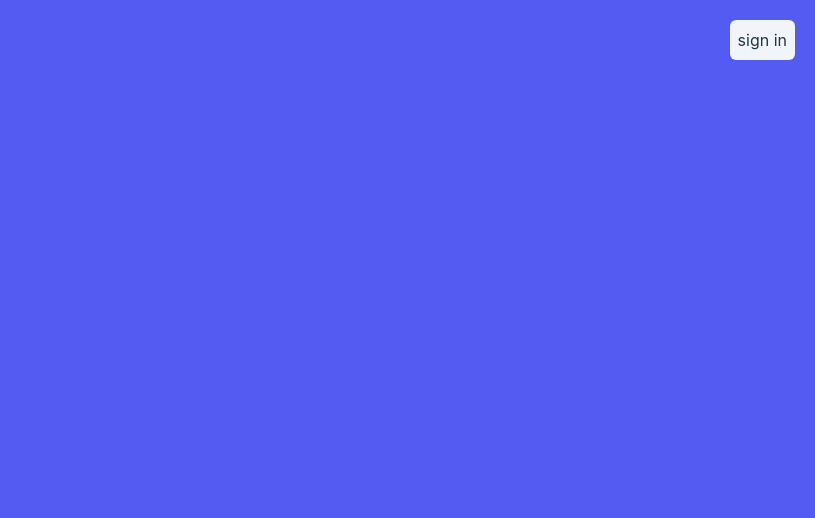
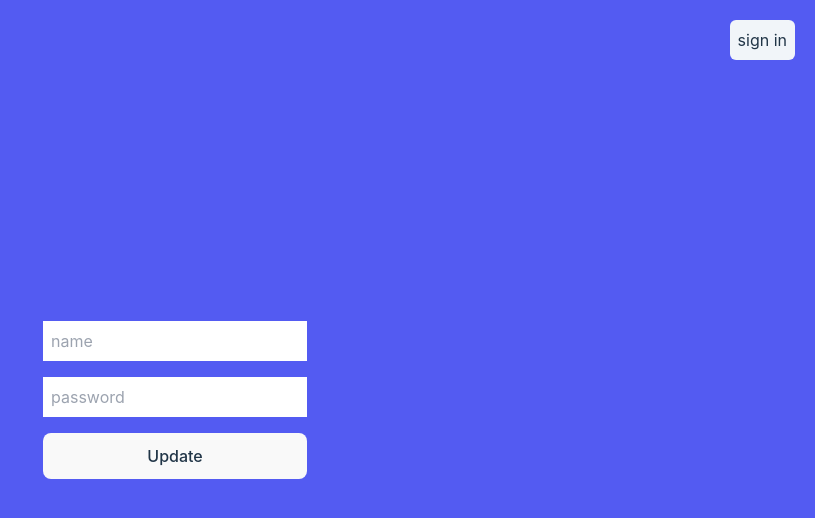
Before and after one commit to HimitsuTH/Project_React_typescript, a React (Vite) app: page /user in a window 1280 px wide. Before the commit this address had no page. Shown: the top 518 px of the page, without its empty margins (465-1280 px from the left). Built offline with nearby package versions, Linux system fonts and the light colour scheme.

Commit message:
`Add` EditUser

```diff
--- a/src/App.tsx
+++ b/src/App.tsx
@@ -4,6 +4,7 @@ import Login from "@/components/pages/Login";
 import Index from "@/components/pages/Index";
 import Navbar from "@/components/header/Navbar";
 import Brand_id from "@/components/pages/Brand.id";
+import EditUser from "./components/pages/user/EditUser";
 
 import React, { useEffect, useMemo, useState } from "react";
 import { Routes, Route, useLocation } from "react-router-dom";
@@ -12,7 +13,7 @@ function App() {
   const [path, setPath] = useState<boolean>(true);
   const location = useLocation();
   const usePathname = () => {
-    if (location.pathname === "/user/login") {
+    if (location.pathname === "/login") {
       setPath(true);
     } else {
       setPath(false);
@@ -30,8 +31,9 @@ function App() {
       <div className="">
         <Routes>
           <Route path="/" element={<Index />} />
-          <Route path="/user/login" element={<Login />} />
+          <Route path="/login" element={<Login />} />
           <Route path="/shop/brand/:id" element={<Brand_id />} />
+          <Route path="/user" element={<EditUser />} />
         </Routes>
       </div>
     </div>
--- a/src/components/header/Navbar.tsx
+++ b/src/components/header/Navbar.tsx
@@ -47,6 +47,7 @@ const navbar = ({ path }: Props) => {
           .then((data) => {
             setUser(data.data.user);
             setLoading(false);
+            setToggle(true);
           });
       }
     } catch (err) {
@@ -74,10 +75,19 @@ const navbar = ({ path }: Props) => {
           <Skeleton variant="rectangular" className="w-60" height={50} />
         ) : (
           <div className="flex place-items-center">
-            <EditIcon/>
-            <p className="text-white mr-5 select-none">{user?.email}</p>
+            {/* <p className="text-white select-none">{user?.email}</p> */}
+            <p className="text-white select-none">{user?.name}</p>
             <Link
-              to={"/user/login"}
+              to={toggle ? "/user" : "/"}
+              onClick={() => setToggle(!toggle)}
+            >
+              <EditIcon
+                className="text-white mx-3 cursor-pointer"
+                sx={{ "&:hover": { color: "#b9bdff" } }}
+              />
+            </Link>
+            <Link
+              to={"/login"}
               className="bg-slate-100 p-2 rounded-md"
               onClick={handleToken}
             >
@@ -86,7 +96,7 @@ const navbar = ({ path }: Props) => {
           </div>
         )
       ) : (
-        <Link to={"/user/login"} className="bg-slate-100 p-2 rounded-md">
+        <Link to={"/login"} className="bg-slate-100 p-2 rounded-md">
           sign in
         </Link>
       )}
--- a/src/components/pages/Login.tsx
+++ b/src/components/pages/Login.tsx
@@ -5,7 +5,7 @@ import { useNavigate } from "react-router-dom";
 import { BiUserCircle } from "react-icons/bi";
 import { AiOutlineLock } from "react-icons/ai";
 
-interface Login {
+export interface Login {
   email?: string;
   password?: string;
 }
--- /dev/null
+++ b/src/components/pages/user/EditUser.tsx
@@ -0,0 +1,73 @@
+import React, { useState } from "react";
+
+import axios from "axios";
+import { Token } from "../Login";
+import { useNavigate } from "react-router-dom";
+
+function EditUser() {
+  const [userName, setUserName] = useState<string>("");
+  const [password, setPassword] = useState<string>("");
+  const navigate = useNavigate();
+//   const [message, setMessage] = useState<string>("");
+  const tokenString = localStorage.getItem("token");
+  let token: Token | null = tokenString ? JSON.parse(tokenString) : null;
+
+  const alertText = (msg: string) => {
+    alert(msg);
+    navigate("/", {replace: true})
+    window.location.reload();
+  };
+
+  const submitUpdate = async (e: React.FormEvent<HTMLFormElement>) => {
+    e.preventDefault();
+    const config = {
+      headers: {
+        Authorization: `Bearer ${token?.access_token}`,
+      },
+    };
+    if (token) {
+      const res = await axios
+        .put(
+          `${import.meta.env.VITE_URL}/user/me`,
+          {
+            name: userName,
+            password: password,
+          },
+          config
+        )
+        .then((data) => {
+          //   console.log(data.data.message);
+          alertText(data.data.message);
+          //   setMessage(data.data.message);
+          setUserName("");
+          setPassword("");
+        });
+    }
+  };
+  return (
+    <div className="grid h-screen place-items-center">
+      <form className="grid gap-4" onSubmit={submitUpdate} method="PUT">
+        <input
+          type="text"
+          placeholder="name"
+          className="p-2"
+          onChange={(e: React.ChangeEvent<HTMLInputElement>): void =>
+            setUserName(e.target.value)
+          }
+        />
+        <input
+          type="password"
+          placeholder="password"
+          className="p-2"
+          onChange={(e: React.ChangeEvent<HTMLInputElement>): void =>
+            setPassword(e.target.value)
+          }
+        />
+
+        <button>Update</button>
+      </form>
+    </div>
+  );
+}
+
+export default EditUser;
```
